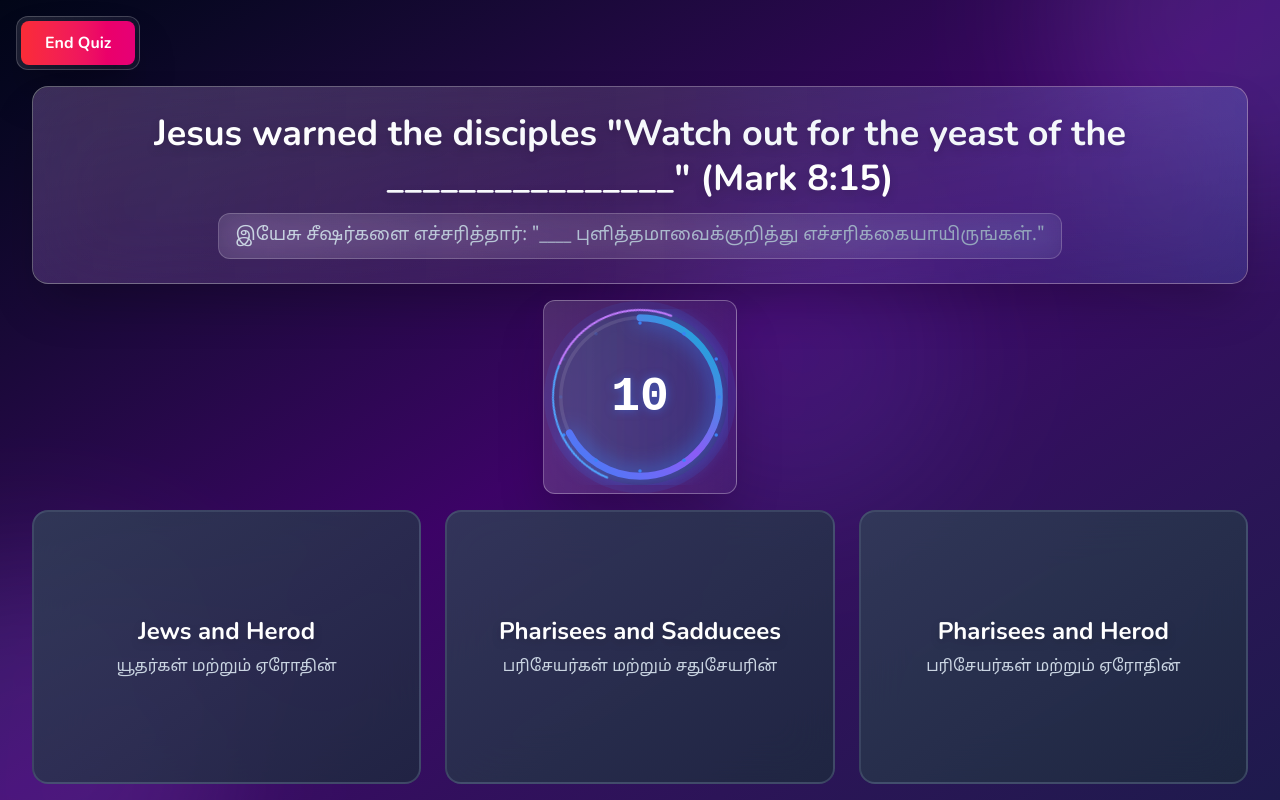
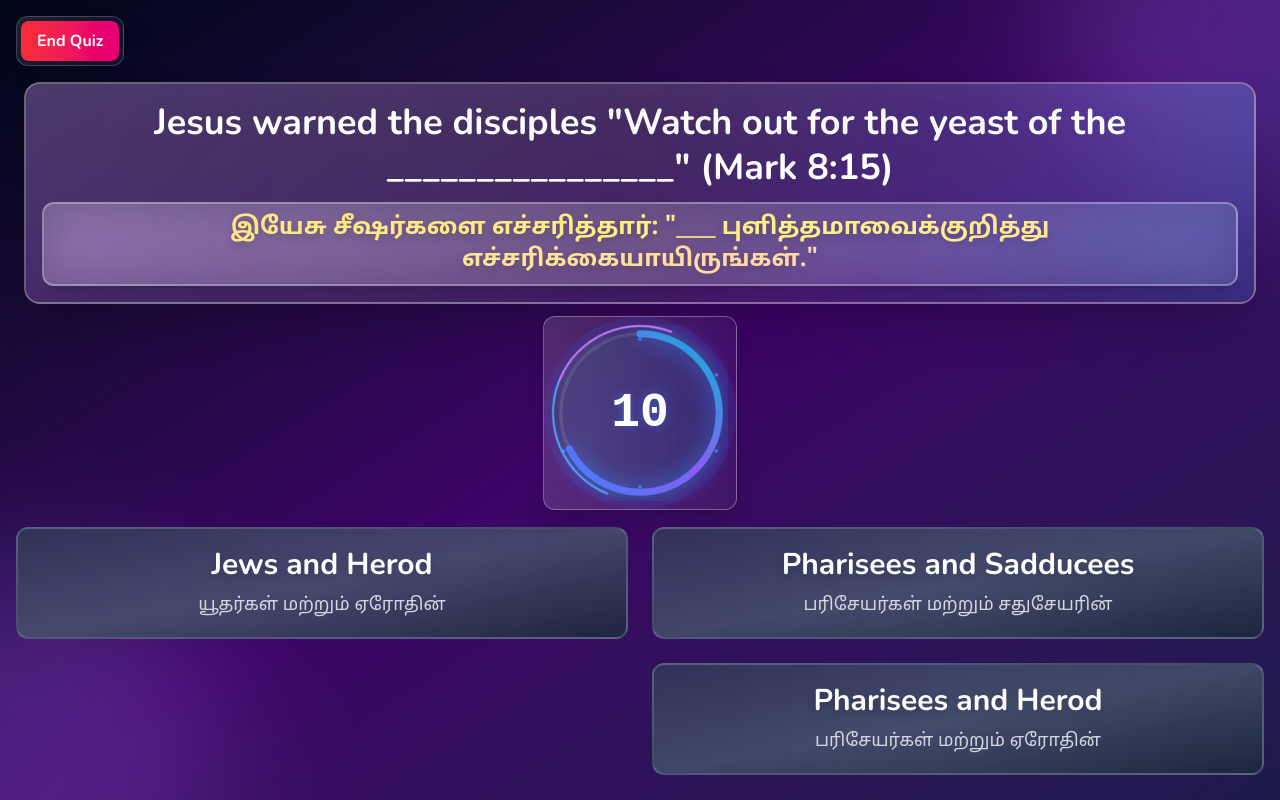
Before and after one commit to sam-sudar/bible-quiz, a Next.js app: page /quiz/group-quiz/start/1 in a window 1280 px wide. Built offline with nearby package versions, Linux system fonts and the light colour scheme.

Commit message:
Sizing issue fixed for group quiz

```diff
--- a/app/quiz/group-quiz/start/[id]/page.js
+++ b/app/quiz/group-quiz/start/[id]/page.js
@@ -114,18 +114,105 @@ export default function GroupQuizQuestion() {
     router.push("/quiz");
   };
 
-  // Dynamic grid layout based on number of options
-  const getGridLayout = () => {
-    if (englishOptions.length === 4) {
-      return "grid-cols-2 gap-4 md:gap-6";
+  // Enhanced layout for options - Full width usage
+  const getOptionsLayout = () => {
+    if (englishOptions.length === 3) {
+      // 2 on top, 1 on bottom - same size as others
+      return (
+        <div className="h-full flex flex-col justify-center space-y-6">
+          <div className="grid grid-cols-2 gap-6">
+            {englishOptions
+              .slice(0, 2)
+              .map((englishOpt, idx) => renderOption(englishOpt, idx))}
+          </div>
+          <div className="grid grid-cols-2 gap-6">
+            {/* Empty space */}
+            <div></div>
+            {/* Third option - same size */}
+            <div>{renderOption(englishOptions[2], 2)}</div>
+          </div>
+        </div>
+      );
     } else {
-      return "grid-cols-1 md:grid-cols-3 gap-4 md:gap-6";
+      // Regular 2x2 grid for 4 options
+      return (
+        <div className="h-full flex items-center justify-center">
+          <div className="grid grid-cols-2 gap-6 w-full">
+            {englishOptions.map((englishOpt, idx) =>
+              renderOption(englishOpt, idx)
+            )}
+          </div>
+        </div>
+      );
     }
+  };
+
+  const renderOption = (englishOpt, idx) => {
+    const tamilOpt = tamilOptions[idx] || "";
+    const isWrong = selectedOptions.some((opt) => opt.en === englishOpt);
+    const isCorrect = englishOpt === englishCorrect && correctSelected;
+    const isDisabled = isWrong || isCorrect;
+
+    let buttonClass, shadowClass, borderClass;
+
+    if (isCorrect) {
+      buttonClass =
+        "bg-gradient-to-br from-emerald-500/90 via-teal-500/85 to-cyan-600/90";
+      shadowClass = "shadow-emerald-500/40";
+      borderClass = "border-emerald-400/60";
+    } else if (isWrong) {
+      buttonClass =
+        "bg-gradient-to-br from-red-500/90 via-pink-500/85 to-rose-600/90";
+      shadowClass = "shadow-red-500/40";
+      borderClass = "border-red-400/60";
+    } else {
+      buttonClass =
+        "bg-gradient-to-br from-slate-700/70 via-slate-600/80 to-slate-800/90 hover:from-indigo-600/80 hover:via-purple-600/85 hover:to-blue-700/90";
+      shadowClass = "hover:shadow-indigo-500/30";
+      borderClass = "border-slate-400/30 hover:border-indigo-400/50";
+    }
+
+    return (
+      <button
+        key={idx}
+        onClick={() => handleAnswer(englishOpt, tamilOpt)}
+        className={`
+          group relative overflow-hidden h-24 md:h-28
+          backdrop-blur-xl border-2 rounded-xl px-6 py-4
+          transition-all duration-500 transform w-full
+          ${buttonClass}
+          ${shadowClass}
+          ${borderClass}
+          ${
+            isDisabled
+              ? "cursor-not-allowed opacity-90"
+              : "hover:scale-105 hover:shadow-xl"
+          }
+          ${shakeOption === englishOpt ? "animate-shake" : ""}
+        `}
+        disabled={isDisabled}
+      >
+        {/* Enhanced button glow effect */}
+        <div className="absolute inset-0 bg-gradient-to-r from-white/20 via-white/10 to-transparent opacity-0 group-hover:opacity-100 transition-opacity duration-500 rounded-xl"></div>
+
+        {/* Subtle animated border */}
+        <div className="absolute inset-0 rounded-xl bg-gradient-to-r from-transparent via-white/10 to-transparent opacity-0 group-hover:opacity-100 transition-all duration-700 animate-pulse"></div>
+
+        <div className="relative z-10 text-center h-full flex flex-col justify-center space-y-2">
+          <div className="text-xl md:text-2xl lg:text-3xl font-bold text-white drop-shadow-lg leading-tight">
+            {englishOpt}
+          </div>
+          <div className="text-base md:text-lg text-slate-200/90 font-tamil font-medium">
+            {tamilOpt}
+          </div>
+        </div>
+      </button>
+    );
   };
 
   return (
     <main
-      className={`min-h-screen overflow-hidden transition-all duration-1000 ${
+      className={`h-screen overflow-hidden transition-all duration-1000 ${
         correctSelected
           ? "bg-gradient-to-br from-slate-950 via-emerald-950 to-cyan-950"
           : showReveal && !correctSelected
@@ -138,10 +225,10 @@ export default function GroupQuizQuestion() {
         <div
           className={`absolute -top-40 -right-40 w-96 h-96 rounded-full blur-3xl transition-all duration-1000 ${
             correctSelected
-              ? "bg-gradient-to-r from-emerald-400/20 to-cyan-400/20"
+              ? "bg-gradient-to-r from-emerald-400/25 to-cyan-400/25"
               : showReveal && !correctSelected
-              ? "bg-gradient-to-r from-red-400/20 to-pink-400/20"
-              : "bg-gradient-to-r from-purple-400/15 to-blue-400/15"
+              ? "bg-gradient-to-r from-red-400/25 to-pink-400/25"
+              : "bg-gradient-to-r from-purple-400/20 to-blue-400/20"
           }`}
           style={{
             animation: "float 8s ease-in-out infinite",
@@ -151,49 +238,36 @@ export default function GroupQuizQuestion() {
         <div
           className={`absolute -bottom-40 -left-40 w-96 h-96 rounded-full blur-3xl transition-all duration-1000 ${
             correctSelected
-              ? "bg-gradient-to-r from-cyan-400/20 to-teal-400/20"
+              ? "bg-gradient-to-r from-cyan-400/25 to-teal-400/25"
               : showReveal && !correctSelected
-              ? "bg-gradient-to-r from-pink-400/20 to-rose-400/20"
-              : "bg-gradient-to-r from-indigo-400/15 to-purple-400/15"
+              ? "bg-gradient-to-r from-pink-400/25 to-rose-400/25"
+              : "bg-gradient-to-r from-indigo-400/20 to-purple-400/20"
           }`}
           style={{
             animation: "float 10s ease-in-out infinite reverse",
             animationDelay: "2s",
           }}
         ></div>
-        <div
-          className={`absolute top-1/4 right-1/4 w-80 h-80 rounded-full blur-3xl transition-all duration-1000 ${
-            correctSelected
-              ? "bg-gradient-to-r from-teal-400/15 to-emerald-400/15"
-              : showReveal && !correctSelected
-              ? "bg-gradient-to-r from-rose-400/15 to-red-400/15"
-              : "bg-gradient-to-r from-violet-400/10 to-indigo-400/10"
-          }`}
-          style={{
-            animation: "float 12s ease-in-out infinite",
-            animationDelay: "4s",
-          }}
-        ></div>
       </div>
 
-      <div className="relative z-10 px-4 py-4 text-white h-screen flex flex-col">
-        {/* Enhanced Header */}
-        <div className="flex justify-between items-center mb-4 flex-shrink-0">
+      <div className="relative z-10 h-full flex flex-col text-white">
+        {/* Compact Header */}
+        <div className="flex justify-between items-center p-4 flex-shrink-0">
           <div className="bg-gradient-to-r from-white/10 to-white/5 backdrop-blur-xl border border-white/20 rounded-xl p-1 shadow-2xl">
             <button
               onClick={confirmEndQuiz}
-              className="bg-gradient-to-r from-red-500 to-pink-600 hover:from-red-600 hover:to-pink-700 text-white px-6 py-2.5 rounded-lg font-bold shadow-xl transform hover:scale-105 transition-all duration-300 hover:shadow-red-500/25"
+              className="bg-gradient-to-r from-red-500 to-pink-600 hover:from-red-600 hover:to-pink-700 text-white px-4 py-2 rounded-lg font-bold shadow-xl transform hover:scale-105 transition-all duration-300"
             >
               End Quiz
             </button>
           </div>
 
-          <div className="flex gap-4">
+          <div className="flex gap-3">
             {showReveal && !correctSelected && (
               <div className="bg-gradient-to-r from-white/10 to-white/5 backdrop-blur-xl border border-white/20 rounded-xl p-1 shadow-2xl">
                 <button
                   onClick={revealCorrectAnswer}
-                  className="bg-gradient-to-r from-amber-500 to-orange-600 hover:from-amber-600 hover:to-orange-700 text-white px-6 py-2.5 rounded-lg font-bold shadow-xl transform hover:scale-105 transition-all duration-300 hover:shadow-amber-500/25"
+                  className="bg-gradient-to-r from-amber-500 to-orange-600 hover:from-amber-600 hover:to-orange-700 text-white px-4 py-2 rounded-lg font-bold shadow-xl transform hover:scale-105 transition-all duration-300"
                 >
                   Reveal Answer
                 </button>
@@ -203,7 +277,7 @@ export default function GroupQuizQuestion() {
               <div className="bg-gradient-to-r from-white/10 to-white/5 backdrop-blur-xl border border-white/20 rounded-xl p-1 shadow-2xl">
                 <button
                   onClick={goToNext}
-                  className="bg-gradient-to-r from-cyan-500 to-blue-600 hover:from-cyan-600 hover:to-blue-700 text-white px-6 py-2.5 rounded-lg font-bold shadow-xl transform hover:scale-105 transition-all duration-300 hover:shadow-cyan-500/25"
+                  className="bg-gradient-to-r from-cyan-500 to-blue-600 hover:from-cyan-600 hover:to-blue-700 text-white px-4 py-2 rounded-lg font-bold shadow-xl transform hover:scale-105 transition-all duration-300"
                 >
                   Next →
                 </button>
@@ -212,17 +286,17 @@ export default function GroupQuizQuestion() {
           </div>
         </div>
 
-        {/* Enhanced Question Card */}
-        <div className="w-full mb-4 flex-shrink-0">
-          <div className="bg-gradient-to-br from-white/15 to-white/5 backdrop-blur-2xl border border-white/30 rounded-2xl p-6 shadow-2xl relative overflow-hidden mx-4">
-            {/* Animated border effect */}
+        {/* Question Section - Compact but Visible */}
+        <div className="px-6 pb-3 flex-shrink-0">
+          <div className="bg-gradient-to-br from-white/20 to-white/5 backdrop-blur-2xl border-2 border-white/30 rounded-2xl p-4 shadow-2xl relative overflow-hidden">
+            {/* Enhanced animated border effect */}
             <div
               className={`absolute inset-0 rounded-2xl transition-all duration-1000 ${
                 correctSelected
-                  ? "bg-gradient-to-r from-emerald-500/20 via-transparent to-cyan-500/20"
+                  ? "bg-gradient-to-r from-emerald-500/30 via-transparent to-cyan-500/30"
                   : showReveal && !correctSelected
-                  ? "bg-gradient-to-r from-red-500/20 via-transparent to-pink-500/20"
-                  : "bg-gradient-to-r from-purple-500/15 via-transparent to-blue-500/15"
+                  ? "bg-gradient-to-r from-red-500/30 via-transparent to-pink-500/30"
+                  : "bg-gradient-to-r from-purple-500/20 via-transparent to-blue-500/20"
               }`}
               style={{
                 animation: "pulse 3s ease-in-out infinite",
@@ -230,18 +304,18 @@ export default function GroupQuizQuestion() {
             ></div>
 
             <div className="relative z-10 space-y-3">
-              {/* English Question - Enhanced Typography */}
-              <h2 className="text-2xl md:text-3xl lg:text-4xl font-bold text-center leading-tight">
-                <span className="bg-gradient-to-r from-white via-slate-100 to-white bg-clip-text text-transparent drop-shadow-lg">
+              {/* English Question - Smaller but Still Enhanced */}
+              <h2 className="text-xl md:text-3xl lg:text-4xl font-bold text-center leading-tight">
+                <span className="bg-gradient-to-r from-white via-slate-50 to-white bg-clip-text text-transparent drop-shadow-2xl">
                   {englishQuestion}
                 </span>
               </h2>
 
-              {/* Tamil Question - Refined Styling */}
+              {/* Tamil Question - Visible */}
               <div className="flex justify-center">
-                <div className="bg-gradient-to-r from-white/10 to-white/5 backdrop-blur-lg rounded-xl px-4 py-2 border border-white/20">
-                  <h3 className="text-base md:text-lg font-medium text-center font-tamil">
-                    <span className="bg-gradient-to-r from-slate-300 to-slate-400 bg-clip-text text-transparent">
+                <div className="bg-gradient-to-r from-white/20 to-white/10 backdrop-blur-xl rounded-xl px-4 py-2 border-2 border-white/30 shadow-xl">
+                  <h3 className="text-base md:text-xl lg:text-2xl font-bold text-center font-tamil">
+                    <span className="bg-gradient-to-r from-amber-200 via-yellow-200 to-orange-200 bg-clip-text text-transparent drop-shadow-lg">
                       {tamilQuestion}
                     </span>
                   </h3>
@@ -251,9 +325,9 @@ export default function GroupQuizQuestion() {
           </div>
         </div>
 
-        {/* Enhanced Timer */}
-        <div className="flex justify-center mb-4 flex-shrink-0">
-          <div className="bg-gradient-to-r from-white/15 to-white/5 backdrop-blur-xl border border-white/30 rounded-xl p-2 shadow-2xl">
+        {/* Timer - Fixed Position */}
+        <div className="flex justify-center pb-4 flex-shrink-0">
+          <div className="bg-gradient-to-r from-white/15 to-white/5 backdrop-blur-xl border border-white/30 rounded-xl p-2 shadow-xl">
             <CountdownTimer
               key={currentIndex}
               duration={15}
@@ -263,67 +337,8 @@ export default function GroupQuizQuestion() {
           </div>
         </div>
 
-        {/* Enhanced Options with Dynamic Layout */}
-        <div className="flex-1 flex items-center justify-center px-4 min-h-0">
-          <div className={`grid ${getGridLayout()} w-full h-full`}>
-            {englishOptions.map((englishOpt, idx) => {
-              const tamilOpt = tamilOptions[idx] || "";
-              const isWrong = selectedOptions.some(
-                (opt) => opt.en === englishOpt
-              );
-              const isCorrect =
-                englishOpt === englishCorrect && correctSelected;
-              const isDisabled = isWrong || isCorrect;
-
-              let buttonClass =
-                "bg-gradient-to-br from-slate-700/80 to-slate-800/80 hover:from-slate-600/90 hover:to-slate-700/90 border-slate-500/40";
-              let shadowClass = "hover:shadow-slate-500/20";
-
-              if (isCorrect) {
-                buttonClass =
-                  "bg-gradient-to-br from-emerald-600/90 to-teal-700/90 border-emerald-500/50";
-                shadowClass = "shadow-emerald-500/30";
-              } else if (isWrong) {
-                buttonClass =
-                  "bg-gradient-to-br from-red-600/90 to-pink-700/90 border-red-500/50";
-                shadowClass = "shadow-red-500/30";
-              }
-
-              return (
-                <button
-                  key={idx}
-                  onClick={() => handleAnswer(englishOpt, tamilOpt)}
-                  className={`
-                    group relative overflow-hidden min-h-[120px] md:min-h-[140px]
-                    backdrop-blur-xl border-2 rounded-2xl p-4 md:p-6
-                    transition-all duration-500 transform
-                    ${buttonClass}
-                    ${shadowClass}
-                    ${
-                      isDisabled
-                        ? "cursor-not-allowed opacity-90"
-                        : "hover:scale-105 hover:shadow-2xl"
-                    }
-                    ${shakeOption === englishOpt ? "animate-shake" : ""}
-                  `}
-                  disabled={isDisabled}
-                >
-                  {/* Button glow effect */}
-                  <div className="absolute inset-0 bg-gradient-to-r from-white/10 to-transparent opacity-0 group-hover:opacity-100 transition-opacity duration-500 rounded-2xl"></div>
-
-                  <div className="relative z-10 text-center space-y-2 h-full flex flex-col justify-center">
-                    <div className="text-lg md:text-xl lg:text-2xl font-bold text-white drop-shadow-lg">
-                      {englishOpt}
-                    </div>
-                    <div className="text-sm md:text-base text-slate-300 font-tamil font-medium">
-                      {tamilOpt}
-                    </div>
-                  </div>
-                </button>
-              );
-            })}
-          </div>
-        </div>
+        {/* Options Section - Full Screen Usage */}
+        <div className="flex-1 px-4 pb-6">{getOptionsLayout()}</div>
       </div>
 
       {/* Enhanced Modals */}
--- a/data/group-questions.json
+++ b/data/group-questions.json
@@ -1,7 +1,7 @@
 [
   {
     "question_en": "For whoever wants to save their life will lose it, but whoever loses their life for me and for the __________ will save it. (Mark 8:35)",
-    "options_en": ["Father", "Gospel", "Holy Spirit"],
+    "options_en": ["Father ", "Gospel", "Holy Spirit"],
     "correct_en": "Gospel",
     "question_ta": "எவன் தன் ஜீவனைக் காப்பாற்றிக்கொள்ள விரும்புகிறானோ அவன் அதை இழந்துபோவான்; என்னிமித்தமாகவும், ____ நிமித்தமாகவும் தன் ஜீவனை இழந்துபோகிறவனோ அதைக் காப்பான்.",
     "options_ta": ["பிதா", "சுவிசேஷம்", "பரிசுத்த ஆவி"],
```
Also changed, not shown: app/quiz/emoji/start/[id]/page.js (+9 -8 lines), data/emoji-questions.json (+59 -39 lines).
